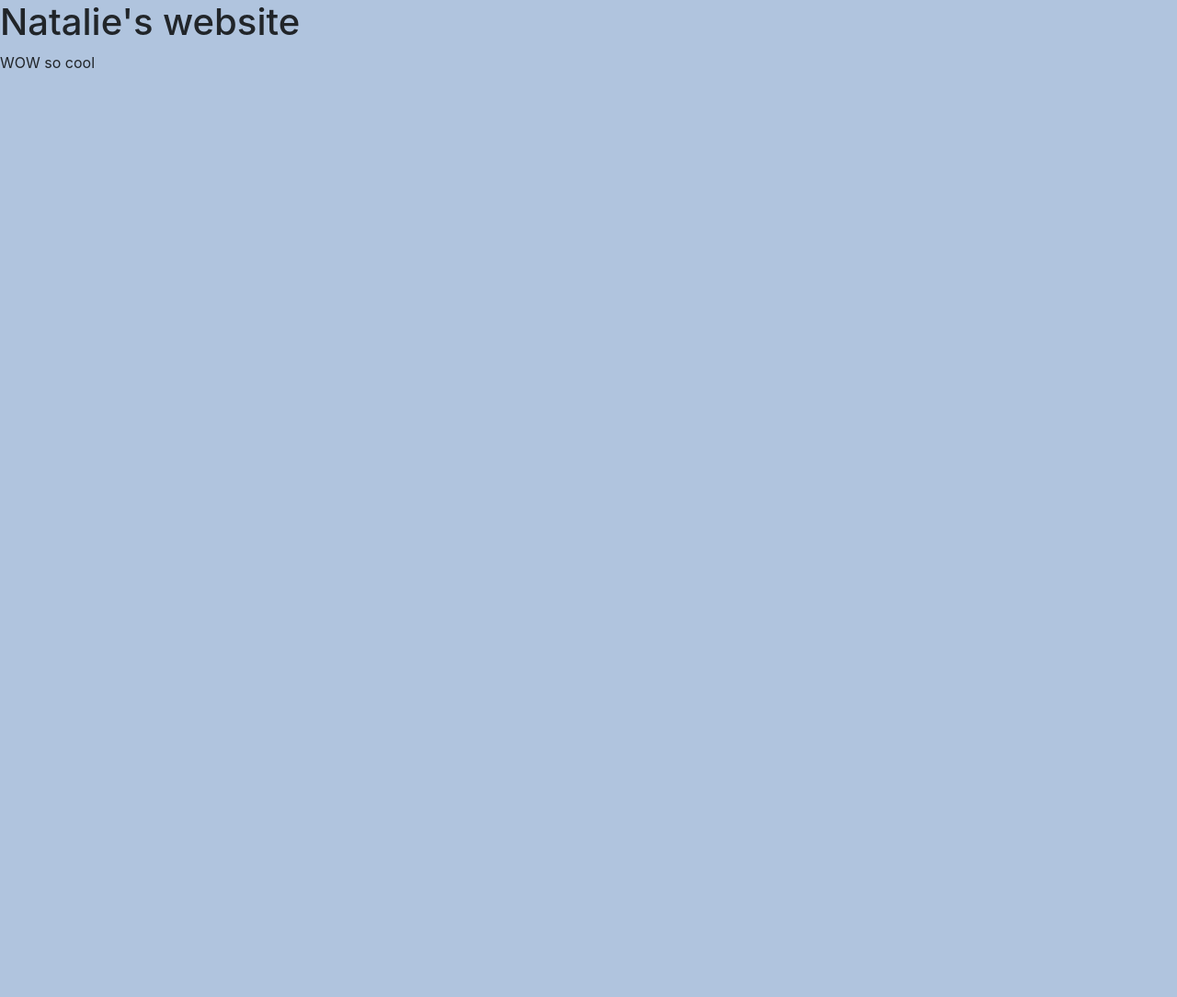
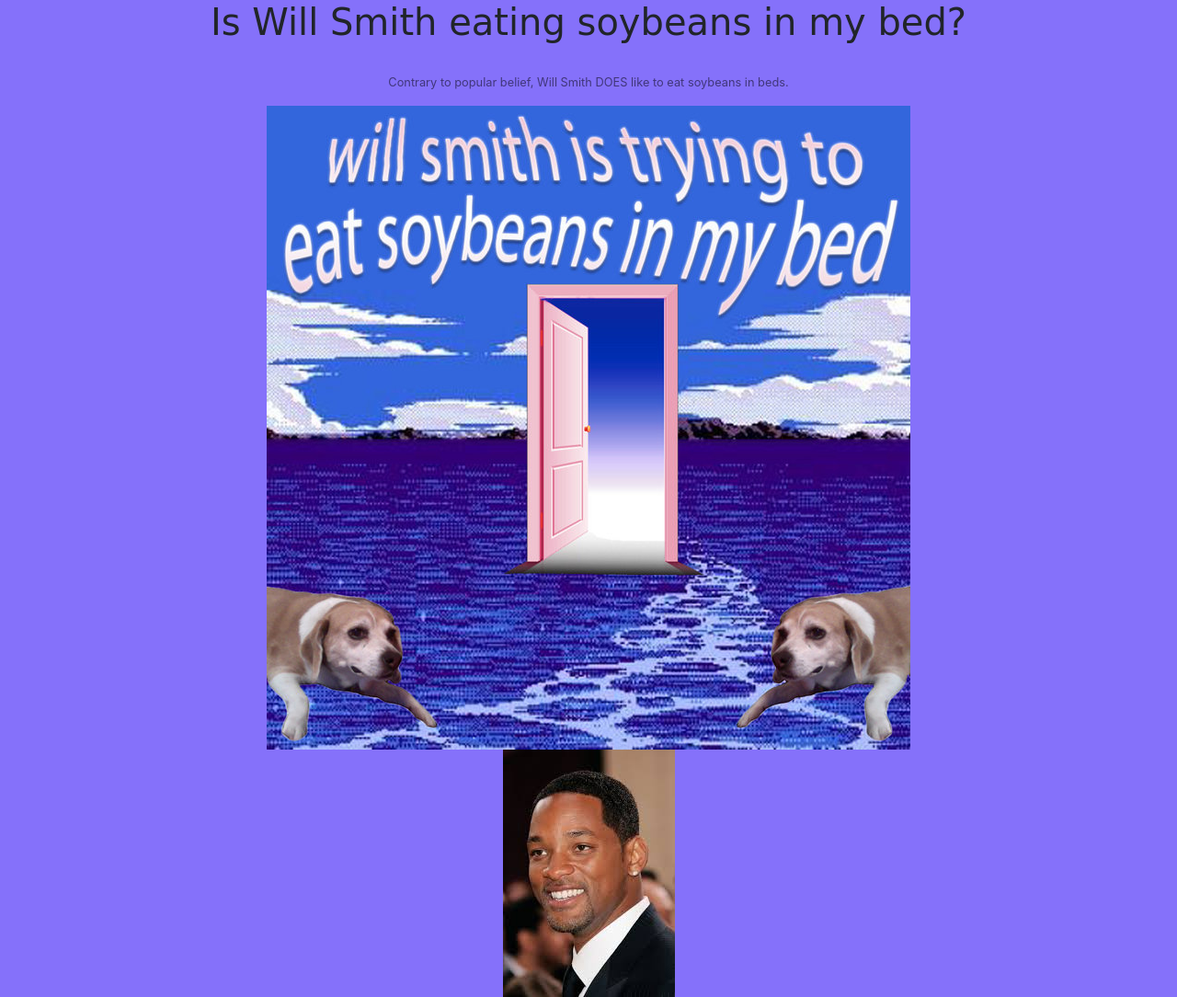
Before and after one commit to NZesch/NZesch, a plain HTML site: page index.html in a window 1280 px wide. Shown: the whole page at 92% size. Before the commit the page ends 800 px from the top, so only its background shows below. Drawn offline with nearby package versions, Linux system fonts and the light colour scheme.

Commit message:
complete change-new style and addedd pictures.

```diff
--- a/index.html
+++ b/index.html
@@ -1,18 +1,28 @@
 <!DOCTYPE html>
 <html>
 <head>
-    <title>Natalie's EPIC website</title>
+    <title>Is will Smith eating soy beans in my bed?</title>
     <meta charset="utf-8">
     <meta name="viewport" content="width=device-width, initial-scale=1">
     <link rel="stylesheet" href="https://maxcdn.bootstrapcdn.com/bootstrap/4.5.2/css/bootstrap.min.css">
     <script src="https://ajax.googleapis.com/ajax/libs/jquery/3.5.1/jquery.min.js"></script>
     <script src="https://cdnjs.cloudflare.com/ajax/libs/popper.js/1.16.0/umd/popper.min.js"></script>
     <script src="https://maxcdn.bootstrapcdn.com/bootstrap/4.5.2/js/bootstrap.min.js"></script>
+    <style>
+        img {
+          display: block;
+          margin-left: auto;
+          margin-right: auto;
+        }
+        </style>
 </head>
-<body style="background:lightsteelblue;">
+<body style="background:#8571FA;">
 
-    <h1>Natalie's website</h1>
-    <p>WOW so cool</p>
+    <h1 style="font-family:cursive; text-align:center">Is Will Smith eating soybeans in my bed?</h1>
+    <br>
+    <p style="color:#41377A; font-size:1vw; text-align:center;">Contrary to popular belief, Will Smith DOES like to eat soybeans in beds.</p>
+    <img src="will_smith.jpg" alt="a rather beautiful image of Will Smith munching on some beans">
+    <img src="will_smith_two.jpg" alt="Will smilin">
 
 </body>
 </html>
```
Also changed, not shown: will_smith.jpg (added), will_smith_two.jpg (added).
